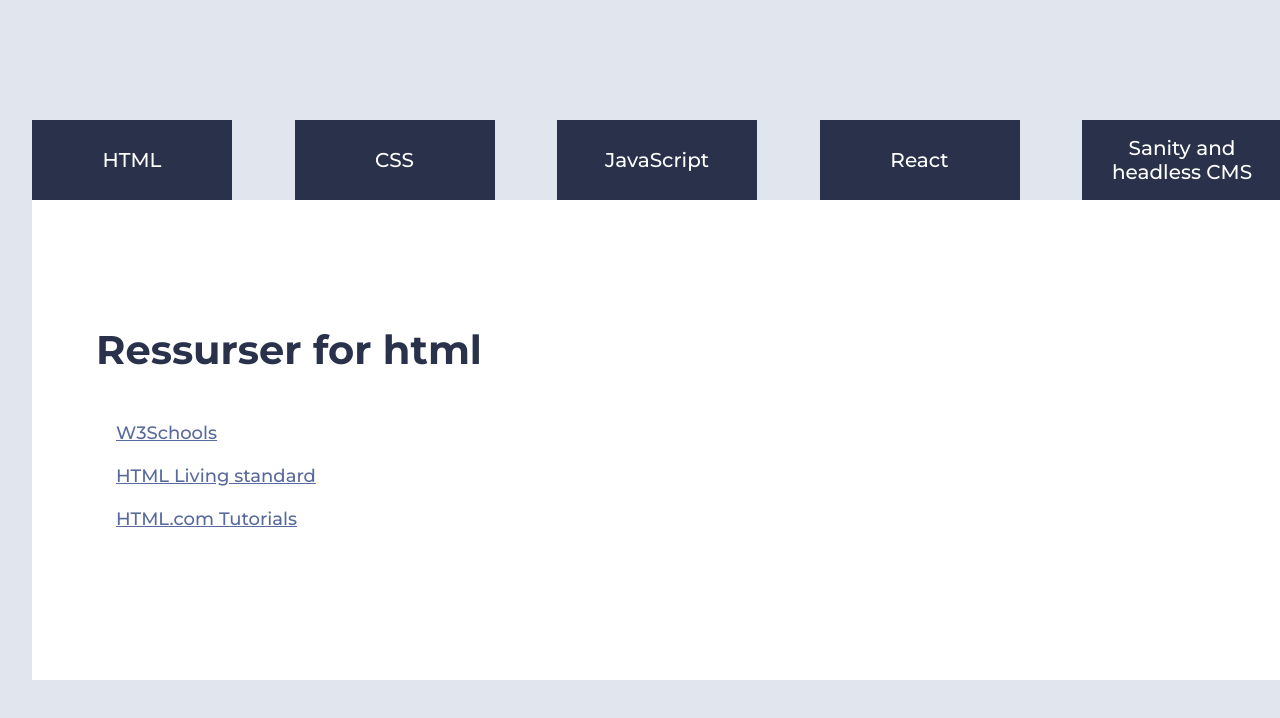
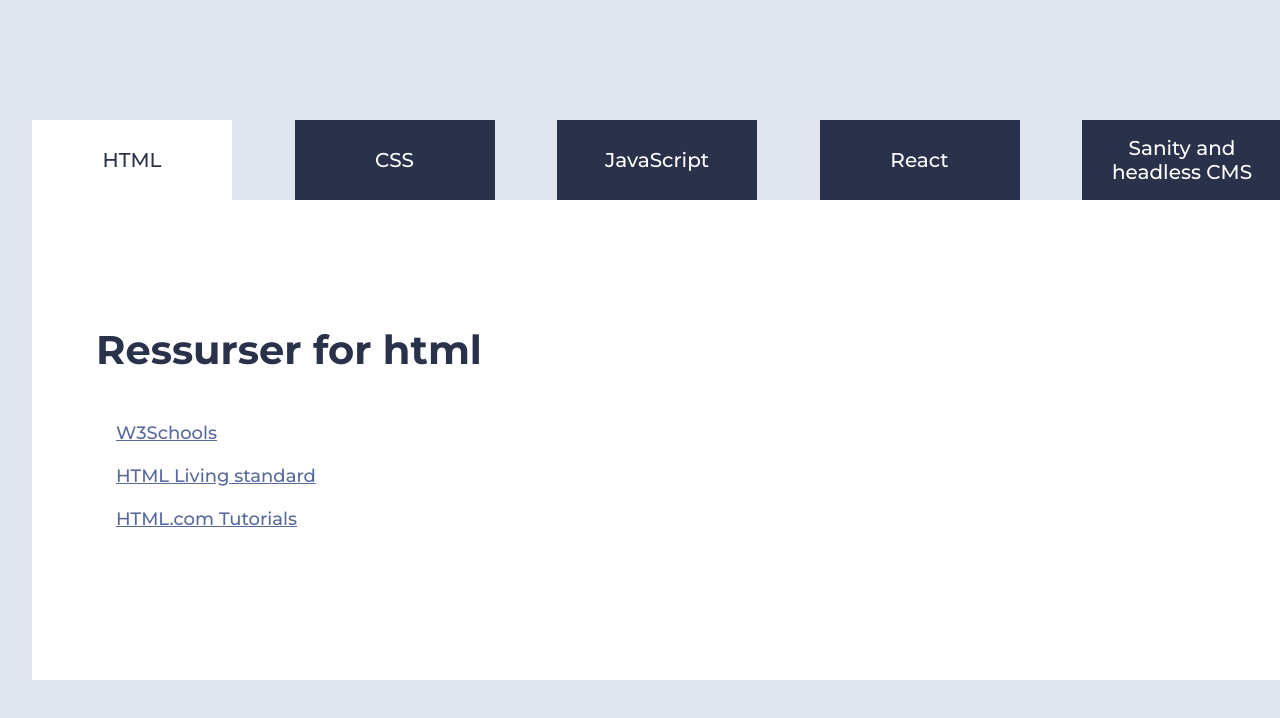
Before and after one commit to kristian9090/uin25ak2_resourceapp_krila, a React (Vite) app: page / in a window 1280 px wide. Shown: the top 718 px of the page. Built offline with nearby package versions, Linux system fonts and the light colour scheme.

Commit message:
Update Nav.jsx

```diff
--- a/src/components/Nav.jsx
+++ b/src/components/Nav.jsx
@@ -3,6 +3,7 @@ import { Link } from 'react-router-dom';
 import PageTitle from './PageTitle';
 import { useState } from 'react';
 import '../styles/nav.scss';
+import { useEffect } from 'react';
 
 
 
@@ -10,12 +11,15 @@ export default function Nav({ category }) {
 
     // activeCategory brukes til å sjekke om knappen er valgt
     // setcategory brukes til å oppdatere activeCategory
-    const [activeCategory, setCategory] = useState('');
+    const [activeCategory, setCategory] = useState('')
 
     // her lages funkjsonen handleButtonClick finner category og oppdaterer activeCategory
     const handleButtonClick = (category) => {
-        setCategory(category);
+        setCategory(category)
     }
+
+
+    useEffect(() => {setCategory('html')}, [])
 
     return (
         <nav>
```
